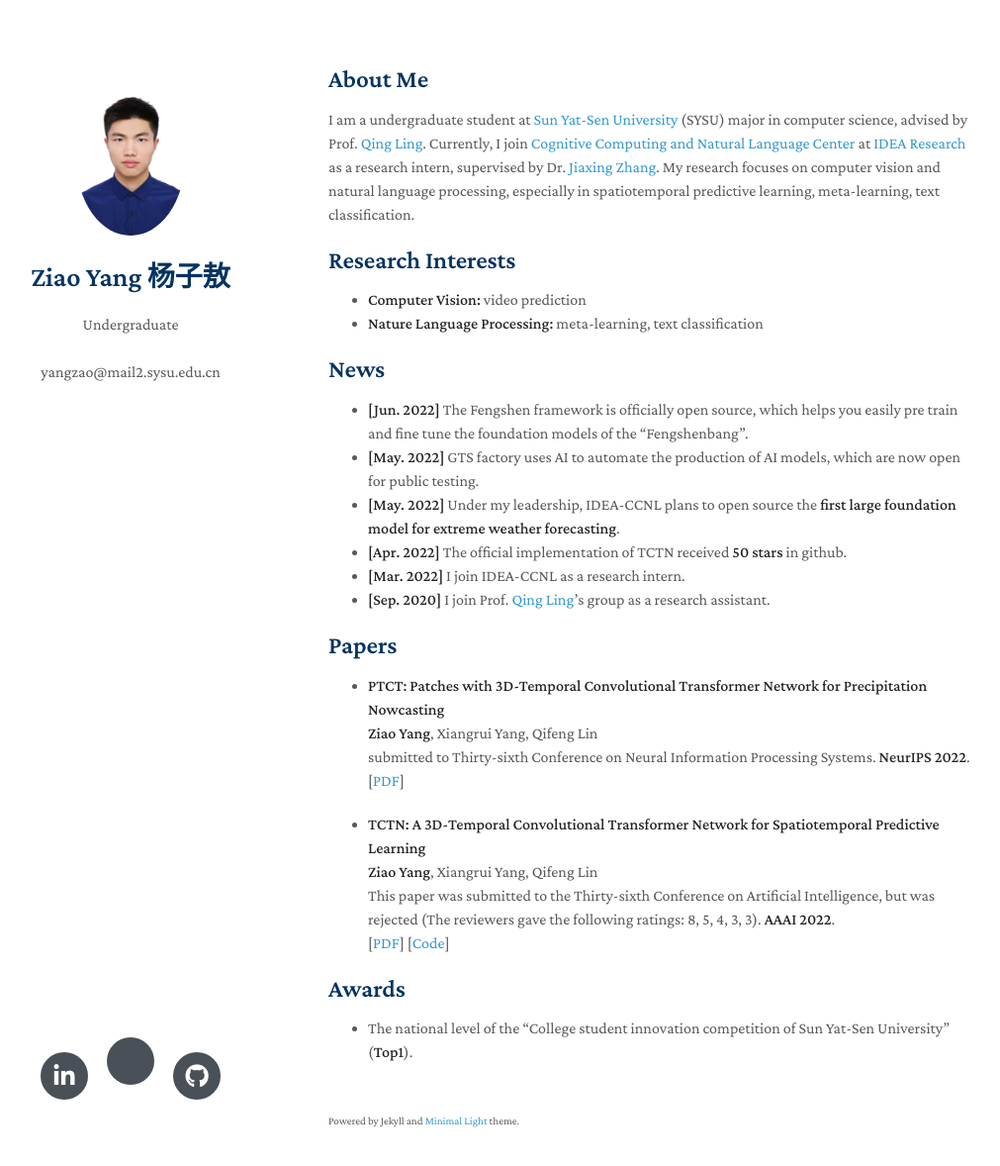
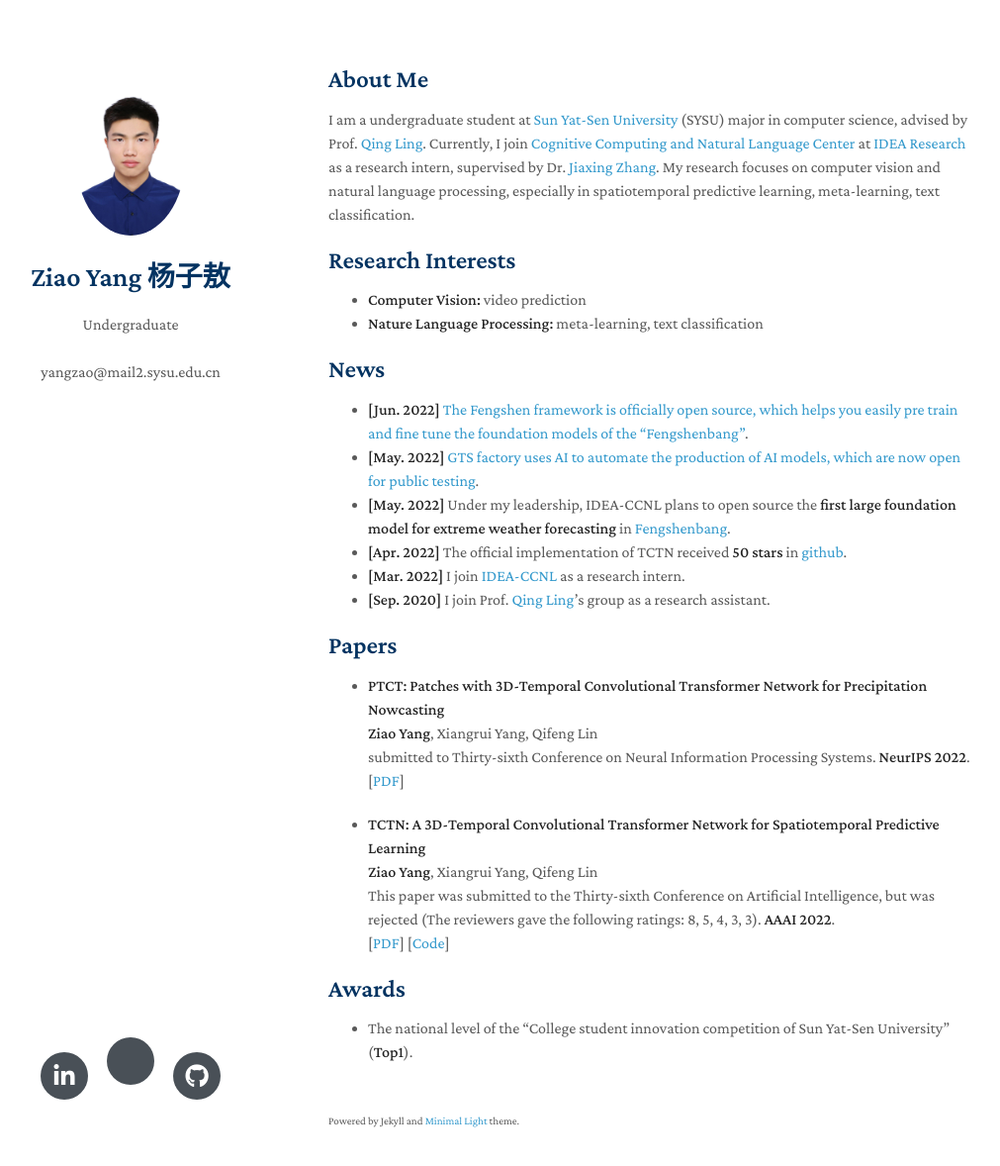
Before and after one commit to yangziao56/homepage, a Jekyll site: the page built from index.md, in a window 1280 px wide and 1213 px high. Shown: the top 1178 px of the window at 99% size, without its empty margins (138-1149 px from the left). Built offline with Jekyll 4.4.1, drawn with Linux system fonts in a browser that asks for light colours; nearby versions of some CDN libraries; a style sheet for code colours, icons or effects is not loaded; our own code applies the rules of GitHub Pages for plain Markdown files.

Commit message:
Update index.md
Signed-off-by: Ziao Yang <70676524+yangziao56@users.noreply.github.com>

```diff
--- a/index.md
+++ b/index.md
@@ -14,11 +14,11 @@ My research focuses on computer vision and natural language processing, especial
 
 ## News
 
-- **[Jun. 2022]** The Fengshen framework is officially open source, which helps you easily pre train and fine tune the foundation models of the "Fengshenbang".
-- **[May. 2022]** GTS factory uses AI to automate the production of AI models, which are now open for public testing.
-- **[May. 2022]** Under my leadership, IDEA-CCNL plans to open source the **first large foundation model for extreme weather forecasting**.
-- **[Apr. 2022]** The official implementation of TCTN received **50 stars** in github.
-- **[Mar. 2022]** I join IDEA-CCNL as a research intern.
+- **[Jun. 2022]** [The Fengshen framework is officially open source, which helps you easily pre train and fine tune the foundation models of the "Fengshenbang"](https://mp.weixin.qq.com/s/NtaEVMdTxzTJfVr-uQ419Q).
+- **[May. 2022]** [GTS factory uses AI to automate the production of AI models, which are now open for public testing](https://mp.weixin.qq.com/s/AFp22hzElkBmJD_VHW0njQ).
+- **[May. 2022]** Under my leadership, IDEA-CCNL plans to open source the **first large foundation model for extreme weather forecasting** in [Fengshenbang](https://github.com/IDEA-CCNL/Fengshenbang-LM).
+- **[Apr. 2022]** The official implementation of TCTN received **50 stars** in [github](https://github.com/yangziao56/TCTN-pytorch).
+- **[Mar. 2022]** I join [IDEA-CCNL](https://idea.edu.cn/en/ccnl.html) as a research intern.
 - **[Sep. 2020]** I join Prof. [Qing Ling](http://home.ustc.edu.cn/~qingling/)'s group as a research assistant.
 
 ## Papers
```
